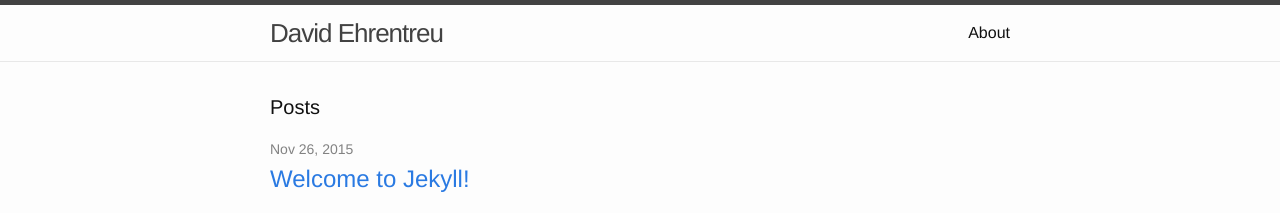
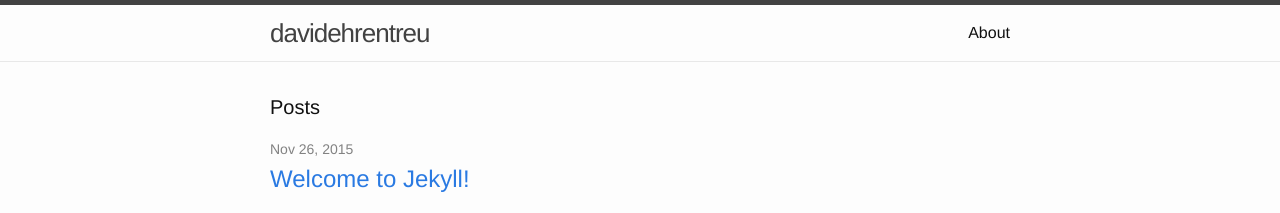
Before and after one commit to dovidmoshee/mysite, a Jekyll site: the page built from index.html, in a window 1280 px wide. Shown: the top 213 px of the page. Built offline with Jekyll 4.4.1, drawn with Linux system fonts in a browser that asks for light colours.

Commit message:
edit header title

```diff
--- a/_includes/header.html
+++ b/_includes/header.html
@@ -2,7 +2,7 @@
 
   <div class="wrapper">
 
-    <a class="site-title" href="{{ site.baseurl }}/">{{ site.title }}</a>
+    <a class="site-title" href="{{ site.baseurl }}/"><span class="fn">david</span><span class="ln">ehrentreu</span></a>
 
     <nav class="site-nav">
       <a href="#" class="menu-icon">
```
